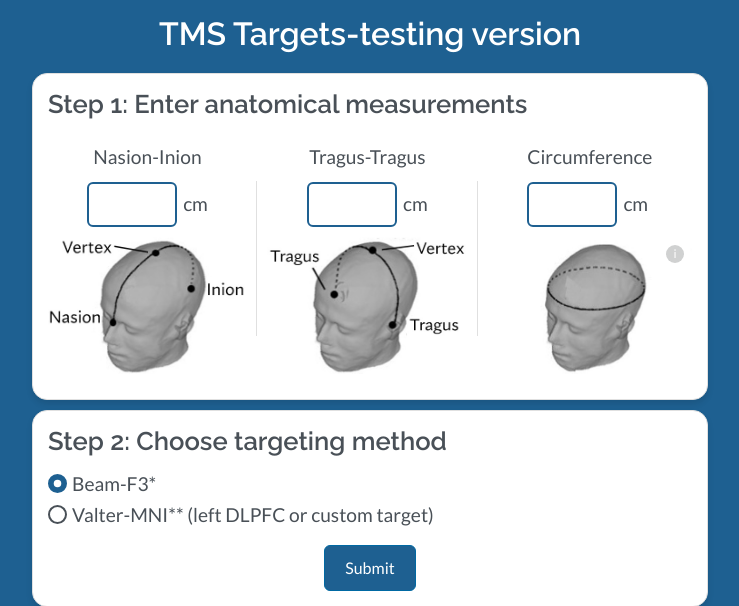
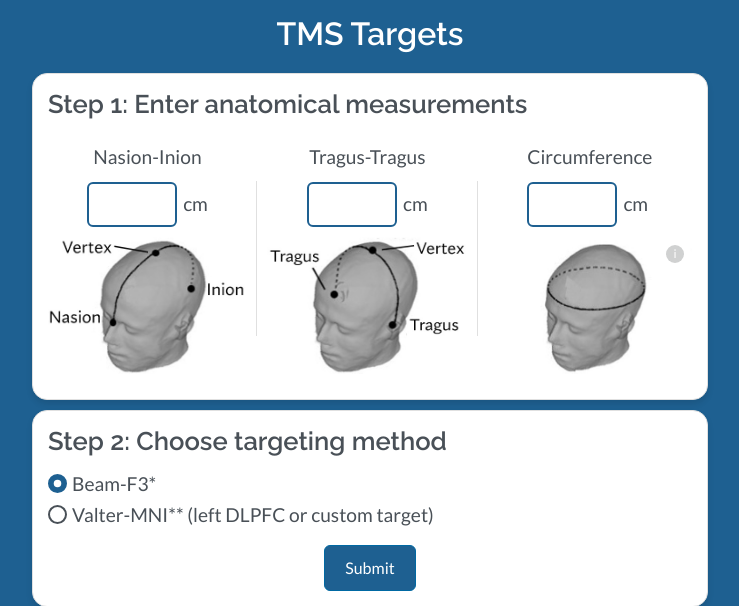
Before and after one commit to yvalter/tms-targeting-app, a Flask app: page / in a window 1280 px wide. Shown: the top 606 px of the page, without its empty margins (270-1009 px from the left). Run offline with Flask 3, Linux system fonts and the light colour scheme; some libraries are stand-ins or nearby versions.

Commit message:
minor fix in index page

```diff
--- a/templates/index.html
+++ b/templates/index.html
@@ -399,7 +399,7 @@
 </head>
 <body>
     <div class="container main-container">
-        <h1>TMS Targets-testing version</h1>
+        <h1>TMS Targets</h1>
         <form id="tms-form">
             <div class="measurement-section">
             <h4 class="section-title">Step 1: Enter anatomical measurements</h4>
```
